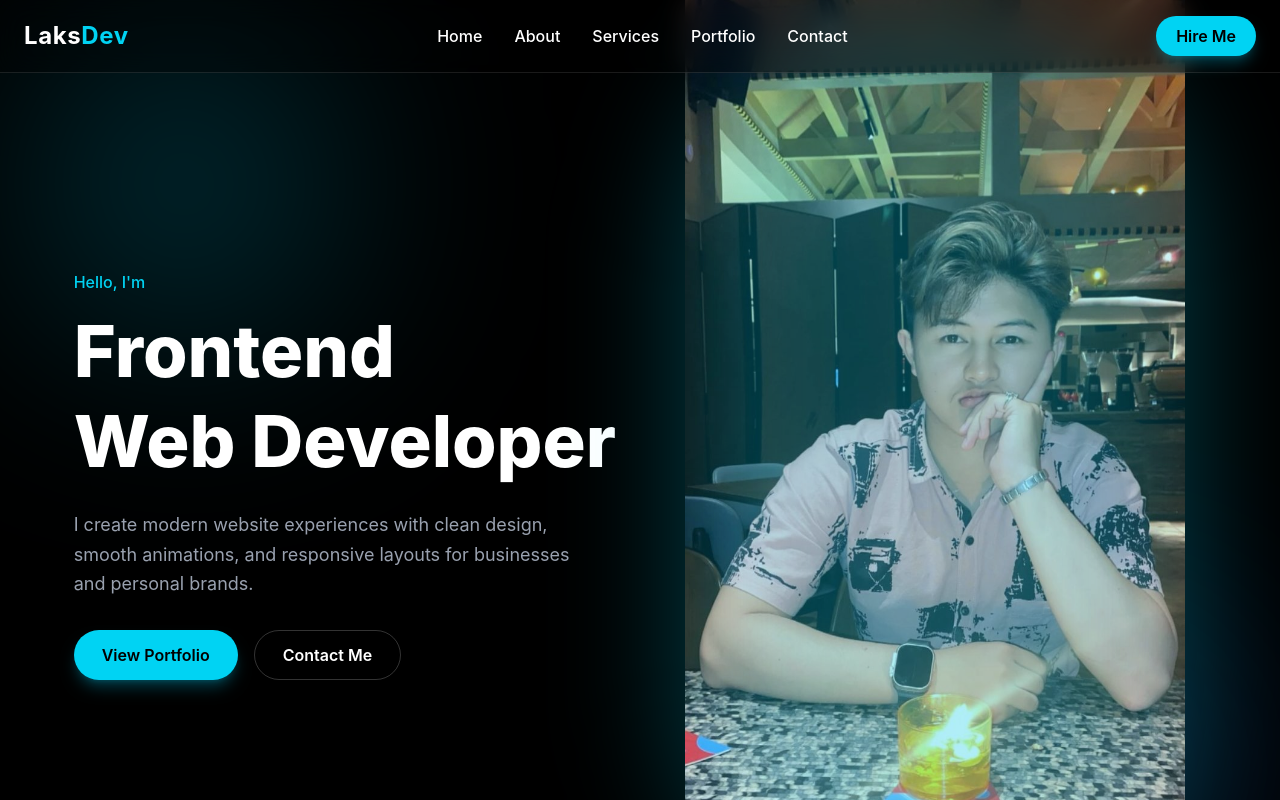
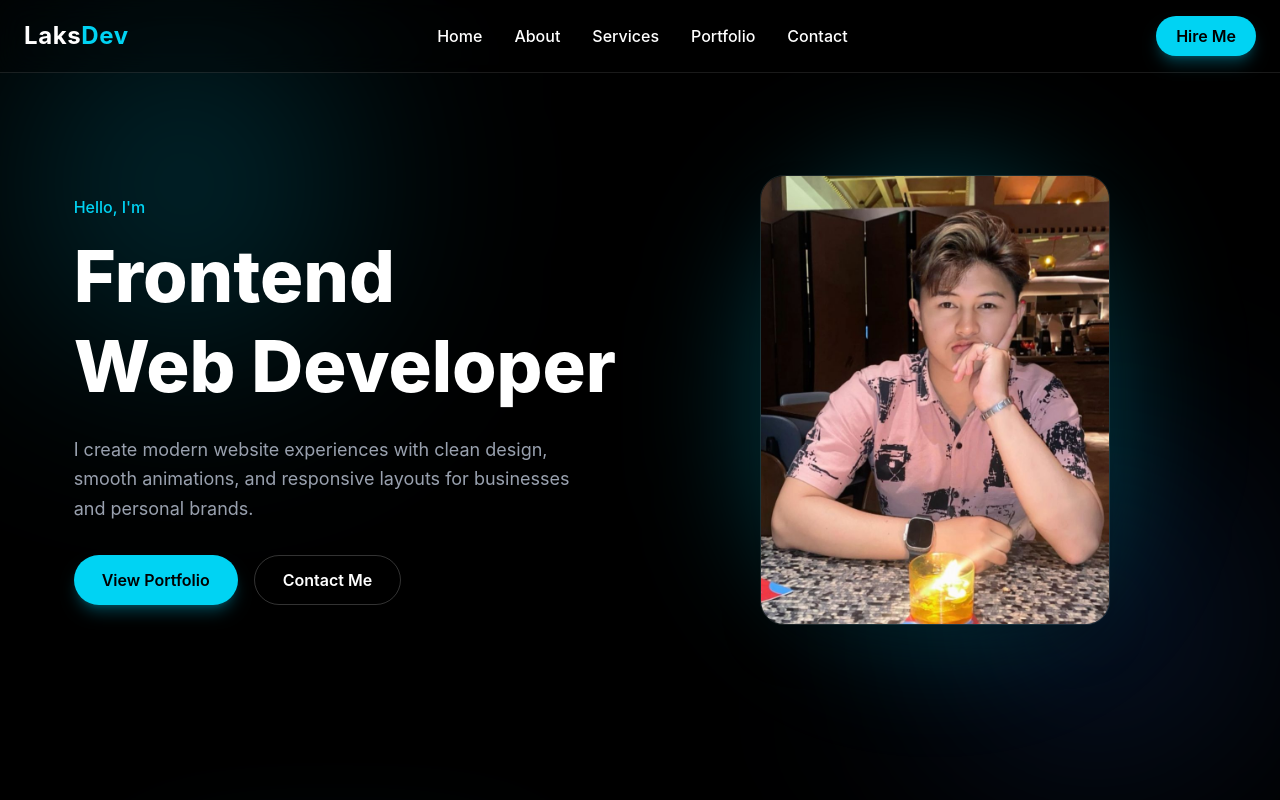
Before and after one commit to laksmananaco-beep/personal-branding, a React (Vite) app: page / in a window 1280 px wide. Shown: the top 800 px of the page. Built offline with nearby package versions, Linux system fonts and the light colour scheme.

Commit message:
fix section ids

```diff
--- a/src/sections/Hero.jsx
+++ b/src/sections/Hero.jsx
@@ -55,7 +55,7 @@ export default function Hero() {
 <img
   src={hero}
   alt="hero"
-  className="w-full max-w-[500px] object-cover"
+className="relative w-[350px] h-[450px] object-cover rounded-3xl border border-white/10 shadow-2xl"
  />
           </div>
         </motion.div>
```
